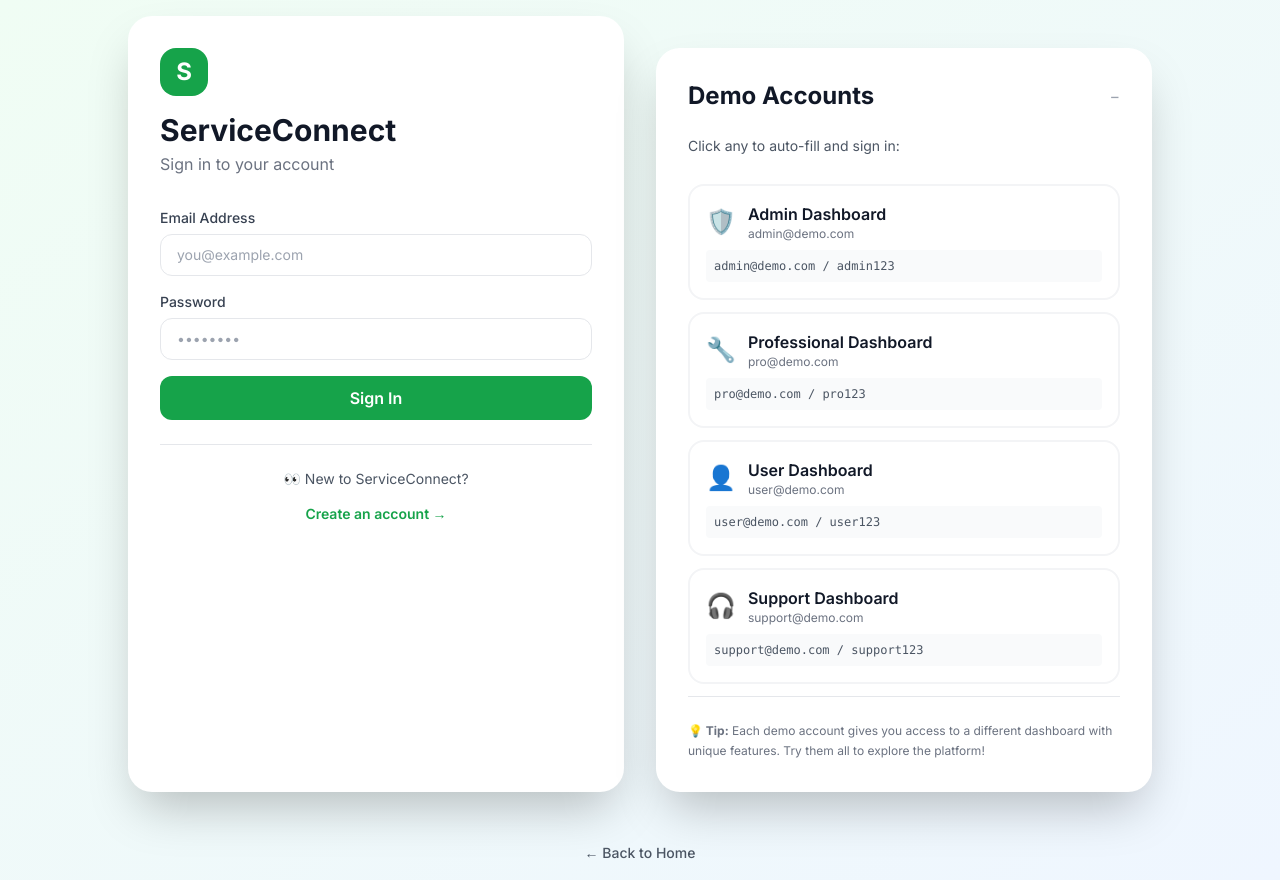
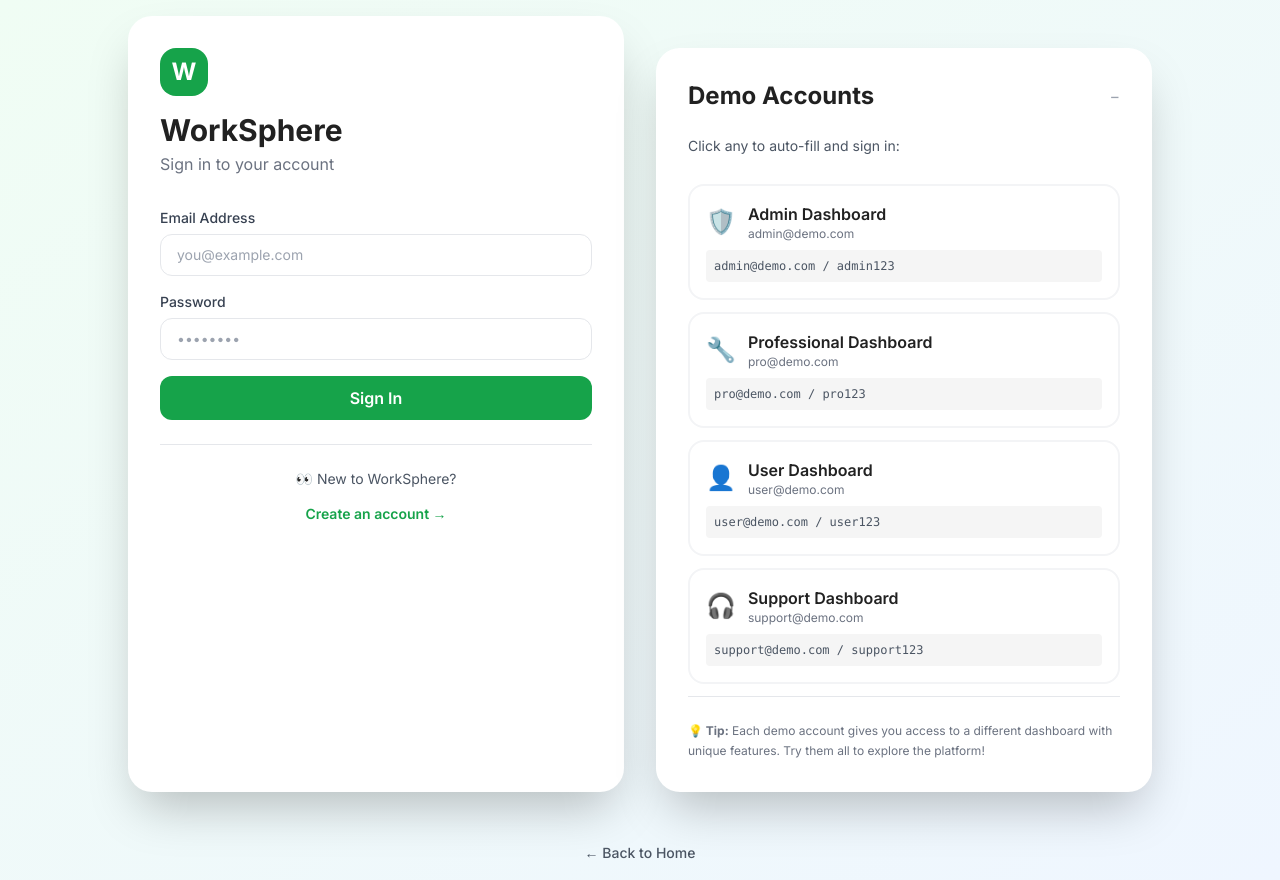
Before and after one commit to Ravishankar-511/FSAD-REVIEW-2-FRONTEND, a React (Vite) app: page /login in a window 1280 px wide. Built offline with nearby package versions, Linux system fonts and the light colour scheme; no server answers.

Commit message:
Rebrand to WorkSphere, update UI text and images

```diff
--- a/index.html
+++ b/index.html
@@ -4,8 +4,8 @@
     <meta charset="UTF-8" />
     <link rel="icon" type="image/svg+xml" href="/vite.svg" />
     <meta name="viewport" content="width=device-width, initial-scale=1.0" />
-    <title>ServiceConnect – Home Services at Your Doorstep</title>
-    <meta name="description" content="Find and hire trusted professionals for home services. ServiceConnect connects you with verified experts for cleaning, plumbing, electrical work, and more." />
+    <title>WorkSphere – Home Services at Your Doorstep</title>
+    <meta name="description" content="Find and hire trusted professionals for home services. WorkSphere connects you with verified experts for cleaning, plumbing, electrical work, and more." />
     <link rel="preconnect" href="https://fonts.googleapis.com">
     <link rel="preconnect" href="https://fonts.gstatic.com" crossorigin>
     <link href="https://fonts.googleapis.com/css2?family=Inter:wght@300;400;500;600;700;800;900&display=swap" rel="stylesheet">
--- a/src/components/Footer.jsx
+++ b/src/components/Footer.jsx
@@ -14,7 +14,7 @@ const Footer = () => {
 
     return (
         <footer style={{
-            backgroundColor: '#333',
+            backgroundColor: 'var(--text)',
             color: 'white',
             textAlign: 'center',
             padding: '15px 0',
@@ -22,7 +22,7 @@ const Footer = () => {
             fontSize: '14px'
         }}>
             <p style={{ margin: '0' }}>
-                &copy; {new Date().getFullYear()} ProFinder. Part of a trusted network of {totalCount}+ experts.
+                &copy; {new Date().getFullYear()} WorkSphere. Part of a trusted network of {totalCount}+ experts.
             </p>
         </footer>
     );
--- a/src/components/Header.jsx
+++ b/src/components/Header.jsx
@@ -28,14 +28,14 @@ const Header = () => {
     return (
         <header className="app-header">
             <Link to="/" className="app-title">
-                ProFinder
+                WorkSphere
             </Link>
             <div className="nav-links" style={{ display: 'flex', gap: '15px', alignItems: 'center' }}>
 
                 {/* Link for Professional Registration (Always visible utility link) */}
                 <Link
                     to="/join-professional"
-                    style={{ textDecoration: 'none', color: '#007bff', padding: '8px 0', fontWeight: 'bold' }}
+                    style={{ textDecoration: 'none', color: 'var(--primary)', padding: '8px 0', fontWeight: 'bold' }}
                 >
                     Join as Professional
                 </Link>
@@ -46,26 +46,26 @@ const Header = () => {
                         {/* Utility Links for Logged-In User */}
                         <Link
                             to="/history"
-                            style={{ textDecoration: 'none', color: '#333', padding: '8px 0', fontWeight: 'bold' }}
+                            style={{ textDecoration: 'none', color: 'var(--text)', padding: '8px 0', fontWeight: 'bold' }}
                         >
                             <span title="Booking History">🕒 History</span>
                         </Link>
 
                         <Link
                             to="/favorites"
-                            style={{ textDecoration: 'none', color: '#333', padding: '8px 0', fontWeight: 'bold' }}
+                            style={{ textDecoration: 'none', color: 'var(--text)', padding: '8px 0', fontWeight: 'bold' }}
                         >
                             ❤️ Favorites
                         </Link>
 
                         {/* User Display and Sign Out Button */}
-                        <span style={{ fontWeight: 'bold', color: '#333', marginLeft: '10px' }}>
+                        <span style={{ fontWeight: 'bold', color: 'var(--text)', marginLeft: '10px' }}>
                             Hello, {currentUser.name.split(' ')[0]} 👋
                         </span>
                         <button
                             onClick={handleSignOut}
                             className="signin-btn"
-                            style={{ backgroundColor: '#dc3545', border: '1px solid #dc3545' }}
+                            style={{ backgroundColor: 'var(--secondary)', border: '1px solid var(--secondary)' }}
                         >
                             Sign Out
                         </button>
--- a/src/components/PopularCategories.jsx
+++ b/src/components/PopularCategories.jsx
@@ -28,7 +28,7 @@ const PopularCategories = ({ setSelectedProfession, setSearchTerm }) => {
 
     return (
         <section className="category-section">
-            <h2 style={{ fontSize: '24px', fontWeight: 'bold', color: '#333', marginBottom: '20px' }}>
+            <h2 style={{ fontSize: '24px', fontWeight: 'bold', color: 'var(--text)', marginBottom: '20px' }}>
                 Most Popular Categories
             </h2>
             <div className="category-list">
--- a/src/components/Sidebar.jsx
+++ b/src/components/Sidebar.jsx
@@ -70,9 +70,9 @@ export default function Sidebar({ open, onClose, role }) {
             {/* Brand */}
             <div className={`bg-gradient-to-br ${roleColors[role] || 'from-green-600 to-green-700'} p-5`}>
                 <div className="flex items-center gap-3">
-                    <div className="w-9 h-9 bg-white/20 rounded-xl flex items-center justify-center text-white font-bold text-lg">S</div>
+                    <div className="w-9 h-9 bg-white/20 rounded-xl flex items-center justify-center text-white font-bold text-lg">W</div>
                     <div>
-                        <h1 className="text-white font-bold text-lg leading-tight">ServiceConnect</h1>
+                        <h1 className="text-white font-bold text-lg leading-tight">WorkSphere</h1>
                         <p className="text-white/70 text-xs">{roleLabels[role]}</p>
                     </div>
                 </div>
--- a/src/index.css
+++ b/src/index.css
@@ -1,6 +1,13 @@
 @tailwind base;
 @tailwind components;
 @tailwind utilities;
+
+:root {
+  --primary: #4CAF50;
+  --secondary: #2E7D32;
+  --background: #F5F5F5;
+  --text: #212121;
+}
 
 @layer base {
   * {
@@ -23,7 +30,7 @@
     @apply bg-white hover:bg-gray-50 text-gray-700 font-semibold py-2.5 px-5 rounded-xl border border-gray-200 transition-all duration-200 shadow-sm hover:shadow-md active:scale-95;
   }
   .btn-danger {
-    @apply bg-red-500 hover:bg-red-600 text-white font-semibold py-2 px-4 rounded-lg transition-all duration-200 active:scale-95;
+    @apply bg-green-800 hover:bg-green-900 text-white font-semibold py-2 px-4 rounded-lg transition-all duration-200 active:scale-95;
   }
   .card {
     @apply bg-white rounded-2xl shadow-sm border border-gray-100 p-6 hover:shadow-md transition-shadow duration-200;
@@ -38,13 +45,13 @@
     @apply badge bg-green-100 text-green-700;
   }
   .badge-red {
-    @apply badge bg-red-100 text-red-700;
+    @apply badge bg-green-100 text-green-700;
   }
   .badge-yellow {
-    @apply badge bg-yellow-100 text-yellow-700;
+    @apply badge bg-green-100 text-green-700;
   }
   .badge-blue {
-    @apply badge bg-blue-100 text-blue-700;
+    @apply badge bg-green-100 text-green-700;
   }
   .sidebar-link {
     @apply flex items-center gap-3 px-4 py-3 rounded-xl text-sm font-medium transition-all duration-200 cursor-pointer;
--- a/src/pages/JoinProfessional.jsx
+++ b/src/pages/JoinProfessional.jsx
@@ -119,8 +119,8 @@ const JoinProfessional = () => {
     return (
         <div className="signin-page-container">
             <div className="signin-form-box">
-                <h2 style={{ fontSize: '30px', fontWeight: 'bold', color: '#333', marginBottom: '20px' }}>Join Our Network</h2>
-                <p style={{ color: '#666', marginBottom: '25px' }}>Register your services to connect with clients.</p>
+                <h2 style={{ fontSize: '30px', fontWeight: 'bold', color: 'var(--text)', marginBottom: '20px' }}>Join Our Network</h2>
+                <p style={{ color: 'var(--text)', marginBottom: '25px' }}>Register your services to connect with clients.</p>
 
                 <form onSubmit={handleSubmit} style={{ display: 'flex', flexDirection: 'column', gap: '5px' }}>
 
--- a/src/pages/LandingPage.jsx
+++ b/src/pages/LandingPage.jsx
@@ -54,8 +54,8 @@ export default function LandingPage() {
                     {/* Logo + City */}
                     <div className="flex items-center gap-4 flex-shrink-0">
                         <div className="flex items-center gap-2">
-                            <div className="w-8 h-8 bg-green-600 rounded-lg flex items-center justify-center text-white font-bold text-sm">S</div>
-                            <span className="font-bold text-gray-900 text-lg hidden sm:block">ServiceConnect</span>
+                            <div className="w-8 h-8 bg-green-600 rounded-lg flex items-center justify-center text-white font-bold text-sm">W</div>
+                            <span className="font-bold text-gray-900 text-lg hidden sm:block">WorkSphere</span>
                         </div>
                         <div className="hidden md:flex items-center gap-1 text-sm text-gray-600 border border-gray-200 rounded-lg px-3 py-1.5 cursor-pointer hover:border-gray-300 transition-colors">
                             <span>📍</span>
@@ -181,16 +181,16 @@ export default function LandingPage() {
                     {/* Right: Image grid */}
                     <div className="hidden lg:grid grid-cols-2 gap-3">
                         <div className="rounded-2xl overflow-hidden h-52 bg-gradient-to-br from-blue-100 to-blue-200 flex items-center justify-center">
-                            <img src="https://images.unsplash.com/photo-1581578731548-c64695cc6952?w=400&h=300&fit=crop" alt="Cleaning service" className="w-full h-full object-cover" />
+                            <img src="https://images.unsplash.com/photo-1584464491033-06628f3a6b7b?w=400&h=300&fit=crop" alt="Cleaning service" className="w-full h-full object-cover" />
                         </div>
                         <div className="rounded-2xl overflow-hidden h-52 bg-gradient-to-br from-orange-100 to-orange-200 flex items-center justify-center">
-                            <img src="https://images.unsplash.com/photo-1621905252507-b35492cc74b4?w=400&h=300&fit=crop" alt="Repair service" className="w-full h-full object-cover" />
+                            <img src="https://images.unsplash.com/photo-1621905251189-08b45d6a269e?w=400&h=300&fit=crop" alt="Electrical service" className="w-full h-full object-cover" />
                         </div>
                         <div className="rounded-2xl overflow-hidden h-52 bg-gradient-to-br from-green-100 to-green-200 flex items-center justify-center">
-                            <img src="https://images.unsplash.com/photo-1556909114-f6e7ad7d3136?w=400&h=300&fit=crop" alt="Plumbing service" className="w-full h-full object-cover" />
+                            <img src="https://images.unsplash.com/photo-1558618666-fcd25c85cd64?w=400&h=300&fit=crop" alt="Plumbing service" className="w-full h-full object-cover" />
                         </div>
                         <div className="rounded-2xl overflow-hidden h-52 bg-gradient-to-br from-purple-100 to-purple-200 flex items-center justify-center">
-                            <img src="https://images.unsplash.com/photo-1503387762-592deb58ef4e?w=400&h=300&fit=crop" alt="Electrical service" className="w-full h-full object-cover" />
+                            <img src="https://images.unsplash.com/photo-1503387837-b154d5074bd2?w=400&h=300&fit=crop" alt="Carpentry service" className="w-full h-full object-cover" />
                         </div>
                     </div>
                 </div>
@@ -328,7 +328,7 @@ export default function LandingPage() {
                 <div className="max-w-7xl mx-auto px-4 sm:px-6 lg:px-8 pt-14 pb-10">
                     {/* Logo row */}
                     <div className="flex items-center gap-2 mb-10">
-                        <div className="w-9 h-9 bg-green-600 rounded-lg flex items-center justify-center text-white font-bold text-sm">S</div>
+                        <div className="w-9 h-9 bg-green-600 rounded-lg flex items-center justify-center text-white font-bold text-sm">W</div>
                         <span className="font-bold text-white text-lg leading-tight">Service<br />Connect</span>
                     </div>
 
@@ -437,7 +437,7 @@ export default function LandingPage() {
                 <div className="max-w-7xl mx-auto px-4 sm:px-6 lg:px-8 py-6">
                     <p className="text-xs text-gray-500 mb-1">* As on December 31, 2024</p>
                     <p className="text-xs text-gray-500">
-                        © Copyright {new Date().getFullYear()} ServiceConnect (formerly known as ProFinder Technologies India Limited){' '}
+                        © Copyright {new Date().getFullYear()} WorkSphere (formerly known as ProFinder Technologies India Limited){' '}
                         <span className="text-green-400">All rights reserved.</span>
                         {' '}| CIN: L74140DL2014PLC274413
                     </p>
@@ -451,7 +451,7 @@ export default function LandingPage() {
                         <div className="text-center mb-6">
                             <div className="w-14 h-14 bg-green-100 rounded-2xl flex items-center justify-center text-3xl mx-auto mb-3">🔐</div>
                             <h2 className="text-2xl font-bold text-gray-900">Select Your Role</h2>
-                            <p className="text-gray-500 text-sm mt-1">Choose how you want to use ServiceConnect</p>
+                            <p className="text-gray-500 text-sm mt-1">Choose how you want to use WorkSphere</p>
                         </div>
                         <div className="space-y-3">
                             {roles.map(r => (
--- a/src/pages/LoginPage.jsx
+++ b/src/pages/LoginPage.jsx
@@ -176,8 +176,8 @@ export default function LoginPage() {
                     {/* Left: Login Form */}
                     <div className="bg-white rounded-3xl shadow-2xl p-8">
                         <div className="mb-8">
-                            <div className="w-12 h-12 bg-green-600 rounded-2xl flex items-center justify-center text-white font-bold text-2xl mb-4">S</div>
-                            <h1 className="text-3xl font-bold text-gray-900">ServiceConnect</h1>
+                            <div className="w-12 h-12 bg-green-600 rounded-2xl flex items-center justify-center text-white font-bold text-2xl mb-4">W</div>
+                            <h1 className="text-3xl font-bold text-gray-900">WorkSphere</h1>
                             <p className="text-gray-500 mt-1">Sign in to your account</p>
                         </div>
 
@@ -237,7 +237,7 @@ export default function LoginPage() {
                         </form>
 
                         <div className="mt-6 text-center border-t border-gray-200 pt-6">
-                            <p className="text-sm text-gray-600 mb-3">👀 New to ServiceConnect?</p>
+                            <p className="text-sm text-gray-600 mb-3">👀 New to WorkSphere?</p>
                             <button
                                 onClick={() => navigate('/register')}
                                 className="text-sm font-semibold text-green-600 hover:text-green-700"
--- a/src/pages/ProfessionalRegister.jsx
+++ b/src/pages/ProfessionalRegister.jsx
@@ -185,8 +185,8 @@ export default function ProfessionalRegister() {
             <div className="w-full max-w-2xl">
                 <div className="bg-white rounded-3xl shadow-2xl p-8">
                     <div className="mb-8">
-                        <div className="w-12 h-12 bg-green-600 rounded-2xl flex items-center justify-center text-white font-bold text-2xl mb-4">S</div>
-                        <h1 className="text-3xl font-bold text-gray-900">Join ServiceConnect</h1>
+                        <div className="w-12 h-12 bg-green-600 rounded-2xl flex items-center justify-center text-white font-bold text-2xl mb-4">W</div>
+                        <h1 className="text-3xl font-bold text-gray-900">Join WorkSphere</h1>
                         <p className="text-gray-500 mt-1">Register as a Professional</p>
                     </div>
 
--- a/src/pages/RegisterPage.jsx
+++ b/src/pages/RegisterPage.jsx
@@ -123,9 +123,9 @@ export default function RegisterPage() {
                 <div className="bg-white rounded-3xl shadow-2xl p-8">
                     {/* Header */}
                     <div className="mb-8 text-center">
-                        <div className="w-12 h-12 bg-green-600 rounded-2xl flex items-center justify-center text-white font-bold text-2xl mb-4 mx-auto">S</div>
+                        <div className="w-12 h-12 bg-green-600 rounded-2xl flex items-center justify-center text-white font-bold text-2xl mb-4 mx-auto">W</div>
                         <h1 className="text-3xl font-bold text-gray-900">Create Account</h1>
-                        <p className="text-gray-500 mt-1">Join ServiceConnect today</p>
+                        <p className="text-gray-500 mt-1">Join WorkSphere today</p>
                     </div>
 
                     {successMessage && (
--- a/tailwind.config.js
+++ b/tailwind.config.js
@@ -16,11 +16,23 @@ export default {
           200: '#bbf7d0',
           300: '#86efac',
           400: '#4ade80',
-          500: '#22c55e',
-          600: '#16a34a',
-          700: '#15803d',
+          500: 'var(--primary)',
+          600: 'var(--primary)',
+          700: 'var(--secondary)',
           800: '#166534',
           900: '#14532d',
+        },
+        gray: {
+          50: 'var(--background)',
+          100: '#f3f4f6',
+          200: '#e5e7eb',
+          300: '#d1d5db',
+          400: '#9ca3af',
+          500: '#6b7280',
+          600: '#4b5563',
+          700: '#374151',
+          800: '#1f2937',
+          900: 'var(--text)',
         },
         brand: '#1a1a2e',
         accent: '#e94560',
```
